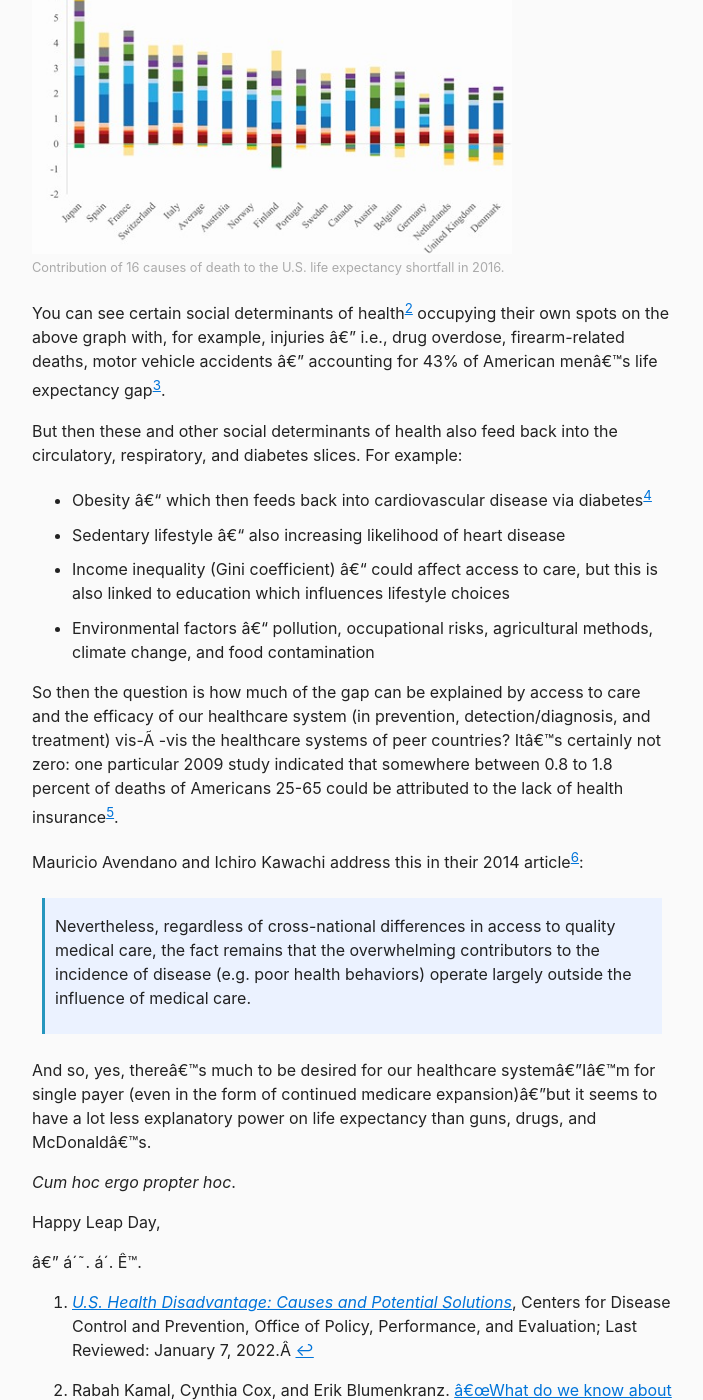
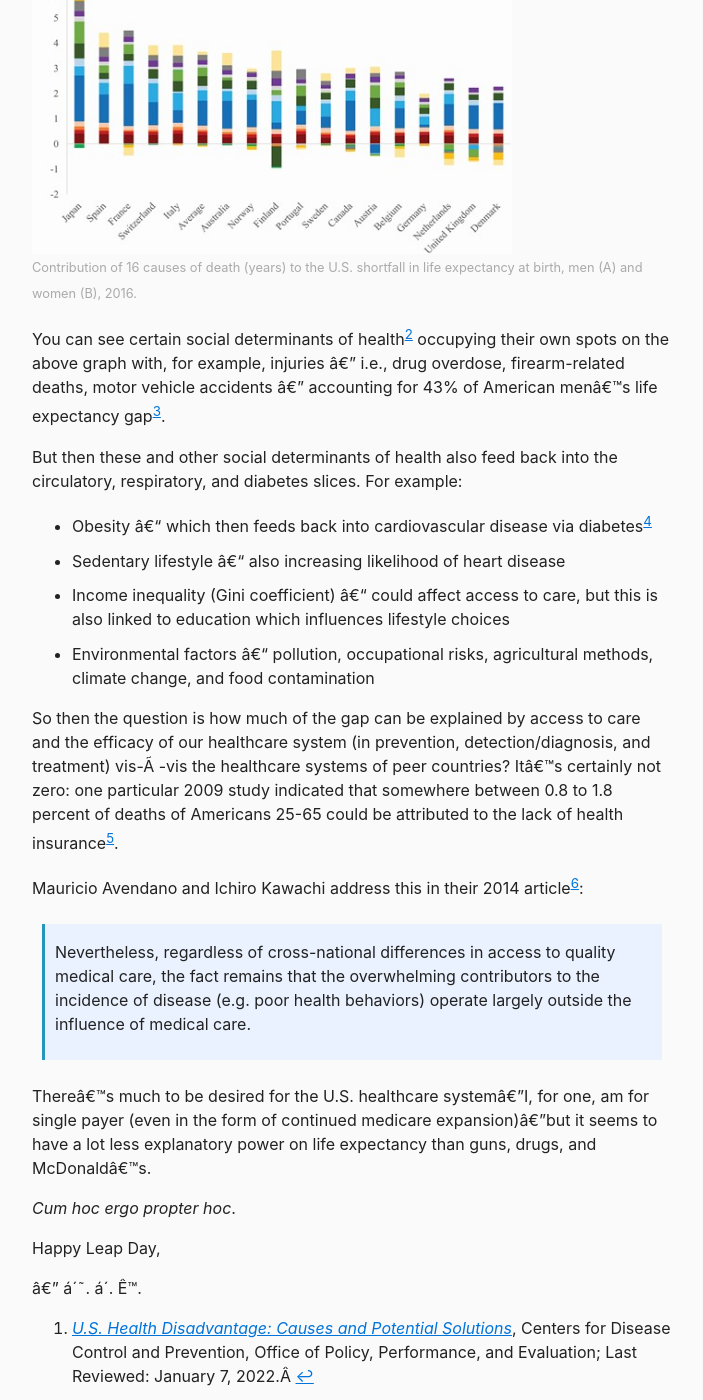
Before and after one commit to berensp/berensp.github.io, a Jekyll site: the page built from _posts/2024-02-29-us-life-expectancy.md, in a window 1280 px wide and 1400 px high, scrolled down 1660 px. Shown: the whole window, without its empty margins (288-991 px from the left). Built offline with Jekyll 4.4.1, drawn with Linux system fonts in a browser that asks for light colours; a script that is not in the unit is left out; some of the changed text lies outside the part shown.

Commit message:
Update 2024-02-29-us-life-expectancy.md

```diff
--- a/_posts/2024-02-29-us-life-expectancy.md
+++ b/_posts/2024-02-29-us-life-expectancy.md
@@ -4,7 +4,7 @@
 date: 2024-02-29
 author:	Paul Berens
 ---
-<mark_lightgray>I'm rushing to publish this on leap day—because it's a once in a four-year opportunity—but I'll come back later and improve it, because starting TODAY, instead of polishing my writing <i>ad nauseam</i> I'm going to hit [publish] on a post like this in a work-in-progress state, and come back and revise per <a href="https://nickyoder.com/perfectionism/" target="_blank">Nick Yoder's 10-point scale</a>, which I've recently come across and love.</mark_lightgray>
+<mark_lightgray>I'm hastening to publish this on leap day—because it's a once in a four-year opportunity—but I'll come back later and improve it, because starting TODAY, instead of polishing my writing <i>ad nauseam</i> I'm going to hit [publish] on a post like this in a work-in-progress state, and come back and revise per <a href="https://nickyoder.com/perfectionism/" target="_blank">Nick Yoder's 10-point scale</a>, which I've recently come across and love.</mark_lightgray>
 
 I attended a talk yesterday on health economics in the US market, and the lecturer trots out this sequence of slides that shows how much the US spends on healthcare (in total and per capita) and then how our life expectancy is mediocre to below average (especially when compared with wealthier peer countries).
 
@@ -16,12 +16,12 @@
 
 > People in the United States have poorer health, more illness, and shorter lives than people in other wealthy countries. Americans pay too much for healthcare and lack adequate access to healthcare. This is called the U.S. health disadvantage.
 
-But as she spoke I wondered: is it a causal relationship? Or what portion of the delta in life expectancy can be explained by our healthcare system and Americans' participation in it versus factors outside of it?
+But as she spoke I wondered: is this a causal relationship? Or what portion of the delta in life expectancy can be explained by our healthcare system and Americans' participation in it versus factors outside of it?
 
 So I had to look into it, and what you find is a complex, multifactorial situation:
 
 ![16 causes](/assets/images/16contributors.jpeg)
-<span class="muted small">Contribution of 16 causes of death to the U.S. life expectancy shortfall in 2016.</span>
+<span class="muted small">Contribution of 16 causes of death (years) to the U.S. shortfall in life expectancy at birth, men (A) and women (B), 2016.</span>
 
 You can see certain social determinants of health[^2] occupying their own spots on the above graph with, for example, injuries — i.e., drug overdose, firearm-related deaths, motor vehicle accidents — accounting for 43% of American men's life expectancy gap[^3].
 
@@ -46,7 +46,7 @@
 
 > Nevertheless, regardless of cross-national differences in access to quality medical care, the fact remains that the overwhelming contributors to the incidence of disease (e.g. poor health behaviors) operate largely outside the influence of medical care.
 
-And so, yes, there's much to be desired for our healthcare system—I'm for single payer (even in the form of continued medicare expansion)—but it seems to have a lot less explanatory power on life expectancy than guns, drugs, and McDonald's.
+There's much to be desired for the U.S. healthcare system—I, for one, am for single payer (even in the form of continued medicare expansion)—but it seems to have a lot less explanatory power on life expectancy than guns, drugs, and McDonald's.
 
 *Cum hoc ergo propter hoc*.
 
```
